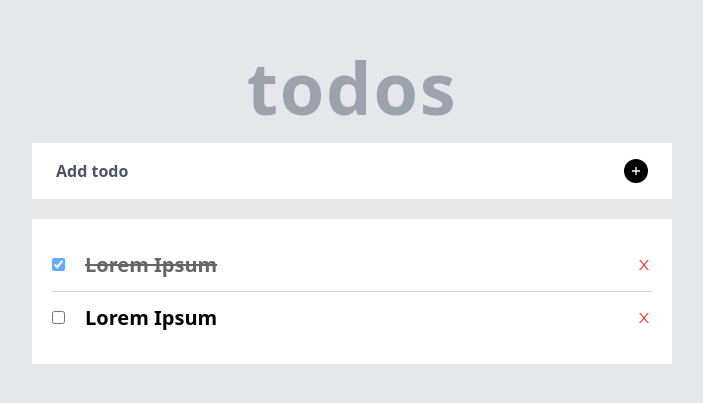
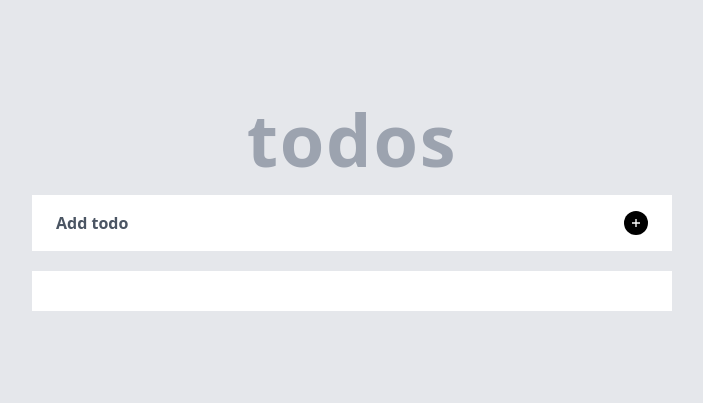
Before and after one commit to jacob-js/react-todo-app, a React (Vite) app: page / in a window 1280 px wide. Shown: the part 193-596 px from the top of the page, without its empty margins (288-991 px from the left). Built offline with nearby package versions, Linux system fonts and the light colour scheme.

Commit message:
feat: enable add & delete todo functionnality

```diff
--- a/src/App.jsx
+++ b/src/App.jsx
@@ -7,6 +7,15 @@ import Wrapper from './components/Wrapper'
 
 function App() {
   const [showInput, setShowInput] = useState(false)
+  const [todos, setTodos] = useState([]);
+
+  const addTodo = (title) =>{
+    setTodos(v => [...v, {id: (v.at(-1)?.id ?? 0) + 1, title, done: false}])
+  };
+
+  const deleteTodo = (id) =>{
+    setTodos(v => v.filter(todo => todo.id !== id))
+  };
 
   return (
     <div className="w-full min-h-screen bg-gray-200 flex flex-col items-center justify-center">
@@ -14,9 +23,9 @@ function App() {
         <Title />
         <div className="my-5 relative">
           <AddTodo setShowInput={setShowInput} showInput={showInput} />
-          {showInput && <TodoInput setShowInput={setShowInput} />}
+          {showInput && <TodoInput setShowInput={setShowInput} addTodo={addTodo} />}
         </div>
-        <TodosList />
+        <TodosList todos={todos} deleteTodo={deleteTodo} />
       </Wrapper>
     </div>
   )
--- a/src/components/TodoInput.jsx
+++ b/src/components/TodoInput.jsx
@@ -1,9 +1,18 @@
-import React from 'react'
+import React, { useState } from 'react'
 
-function TodoInput({setShowInput}) {
+function TodoInput({setShowInput, addTodo}) {
+  const [title, setTitle] = useState('');
+
+  const handleSubmit = (e) =>{
+    if(e.key === "Enter" && title){
+      addTodo(title);
+      setTitle('')
+    }
+  }
+
   return (
     <div className="w-full absolute inset-0">
-      <input type="text" placeholder='Type in something...' className="w-full bg-white py-4 px-6 outline-0 text-gray-600 font-semibold animate-grow" autoFocus onBlur={() =>setShowInput(false)} />
+      <input type="text" placeholder='Type in something...' value={title} className="w-full bg-white py-4 px-6 outline-0 text-gray-600 font-semibold animate-grow" autoFocus onBlur={() =>!title && setShowInput(false)} onChange={e => setTitle(e.target.value)} onKeyDown={handleSubmit} />
     </div>
   )
 }
--- a/src/components/TodoItem.jsx
+++ b/src/components/TodoItem.jsx
@@ -1,14 +1,14 @@
 import React from 'react'
 import { AiOutlineClose } from 'react-icons/ai';
 
-function TodoItem({title, done}) {
+function TodoItem({title, done, id, deleteTodo}) {
   return (
     <div className='flex items-center justify-between border-b border-gray-300 last:border-0 py-3'>
         <div className={`flex gap-5 items-center cursor-pointer ${done ? 'line-through opacity-60': ''}`}>
             <input type="checkbox" name="" id="" checked={done} />
             <div className={`font-semibold text-xl`}>{title}</div>
         </div>
-        <div className="justify-self-end cursor-pointer text-red-500">
+        <div className="justify-self-end cursor-pointer text-red-500" onClick={() => deleteTodo(id)}>
             <AiOutlineClose />
         </div>
     </div>
--- a/src/components/TodosList.jsx
+++ b/src/components/TodosList.jsx
@@ -1,15 +1,12 @@
 import React from 'react'
 import TodoItem from './TodoItem'
 
-function TodosList() {
-    const todos = [
-        {title: "Lorem Ipsum", done: true},
-        {title: "Lorem Ipsum", done: false}
-    ]
+function TodosList({todos, deleteTodo}) {
+
   return (
     <div className='bg-white p-5 flex flex-col'>
         {todos.map((todo, index) =>(
-            <TodoItem {...todo} key={index} />
+            <TodoItem {...todo} key={index} deleteTodo={deleteTodo} />
         ))}
     </div>
   )
```
